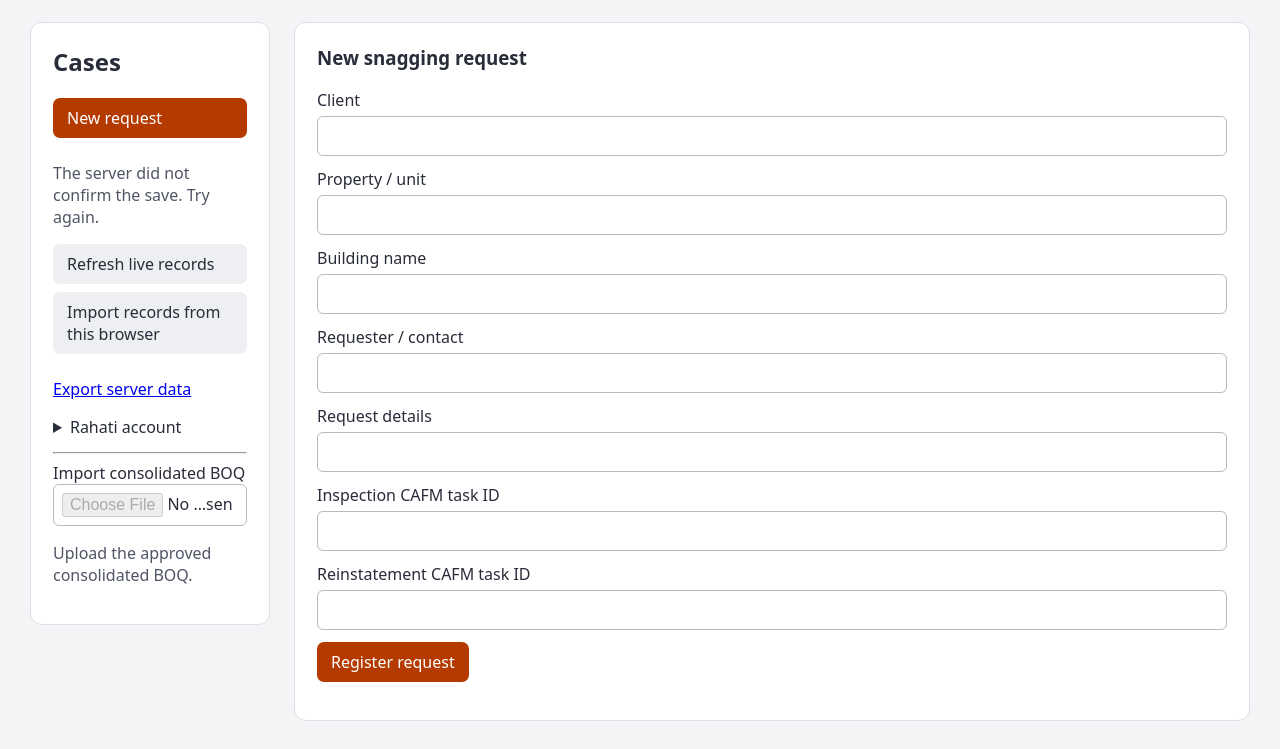
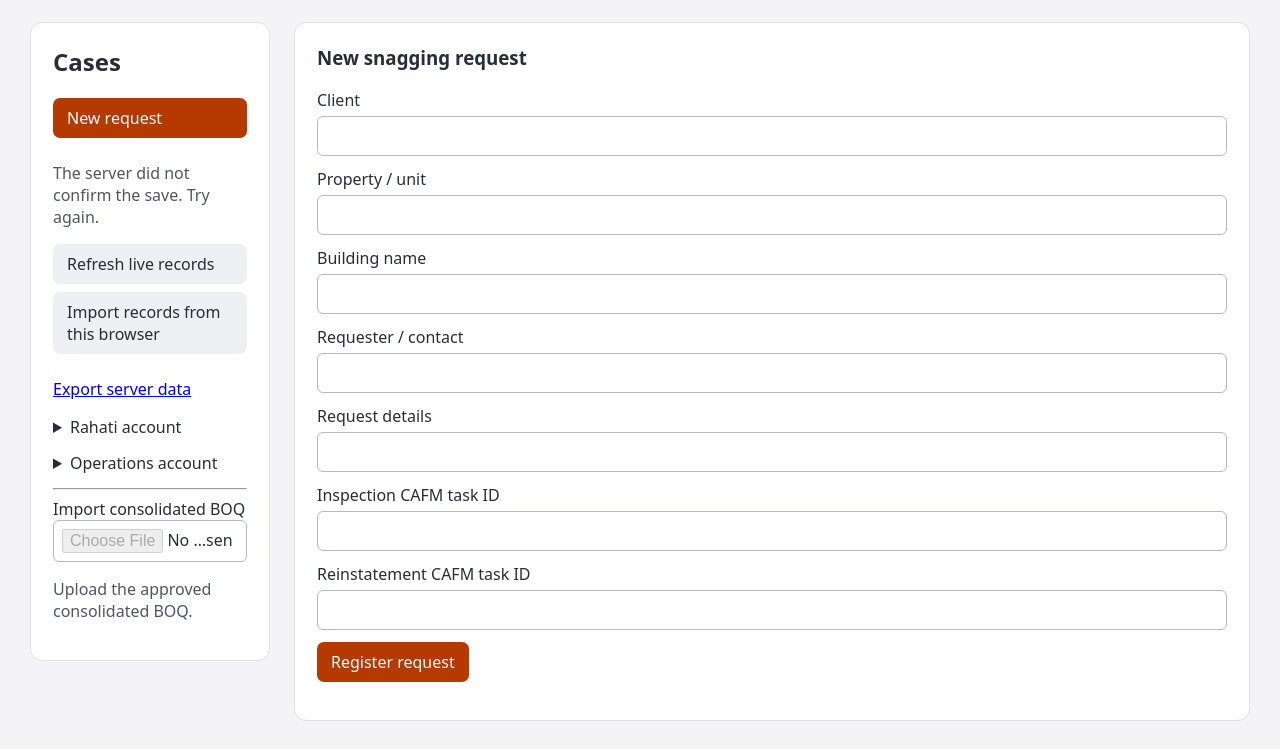
Before and after one commit to ananader1977/abfm-snagging, a website: page public/index.html in a window 1280 px wide. Shown: the part 88-837 px from the top of the page. Drawn offline with Linux system fonts and the light colour scheme; no server answers.

Commit message:
Add operations account setup to ABFM admin

```diff
--- a/public/index.html
+++ b/public/index.html
@@ -1,4 +1,4 @@
 <!doctype html>
 <html lang="en"><head><meta charset="utf-8"><meta name="viewport" content="width=device-width,initial-scale=1"><title>ABFM Snagging</title><meta name="theme-color" content="#313342"><link rel="manifest" href="/app.webmanifest"><link rel="apple-touch-icon" href="/app-icon-192.png"><link rel="icon" href="/app-icon-192.png"><link rel="stylesheet" href="style.css"><script defer src="brand.js"></script><script defer src="app.js"></script></head>
 <body><header><img id="abfm" alt="Al Bonian FM"><div><strong>Al Bonian FM</strong><small>Snagging and reinstatement</small></div><span class="demo">Local prototype · synthetic data only</span><button class="install secondary" id="installApp" type="button">Install app</button><form class="logout" method="post" action="/logout"><button type="submit">Log out</button></form></header>
-<main><aside><h2>Cases</h2><button id="new">New request</button><p id="syncStatus" class="meta" role="status">Connecting to server…</p><button id="refreshCases" type="button" class="secondary">Refresh live records</button><button id="migrateDevice" type="button" class="secondary" hidden>Import records from this browser</button><p><a href="/api/export" download>Export server data</a></p><details><summary>Rahati account</summary><form id="vendorAccountForm"><label>Set or reset Rahati password<input name="newPassword" type="password" minlength="16" maxlength="256" autocomplete="new-password" required></label><button type="submit">Save account</button><p id="vendorAccountStatus" role="status"></p></form></details><div id="cases"></div><hr><label for="boqFile">Import consolidated BOQ</label><input id="boqFile" type="file" accept=".xlsx"><p id="boqStatus" class="meta" role="status"></p></aside><section id="detail"></section></main></body></html>
+<main><aside><h2>Cases</h2><button id="new">New request</button><p id="syncStatus" class="meta" role="status">Connecting to server…</p><button id="refreshCases" type="button" class="secondary">Refresh live records</button><button id="migrateDevice" type="button" class="secondary" hidden>Import records from this browser</button><p><a href="/api/export" download>Export server data</a></p><details><summary>Rahati account</summary><form id="vendorAccountForm"><label>Set or reset Rahati password<input name="newPassword" type="password" minlength="16" maxlength="256" autocomplete="new-password" required></label><button type="submit">Save account</button><p id="vendorAccountStatus" role="status"></p></form></details><details><summary>Operations account</summary><p class="meta">Username: <strong>operations</strong>. Set a unique password with at least 16 characters.</p><form id="operationsAccountForm"><label>Set or reset operations password<input name="newPassword" type="password" minlength="16" maxlength="256" autocomplete="new-password" required></label><button type="submit">Save account</button><p id="operationsAccountStatus" role="status"></p></form></details><div id="cases"></div><hr><label for="boqFile">Import consolidated BOQ</label><input id="boqFile" type="file" accept=".xlsx"><p id="boqStatus" class="meta" role="status"></p></aside><section id="detail"></section></main></body></html>
```
